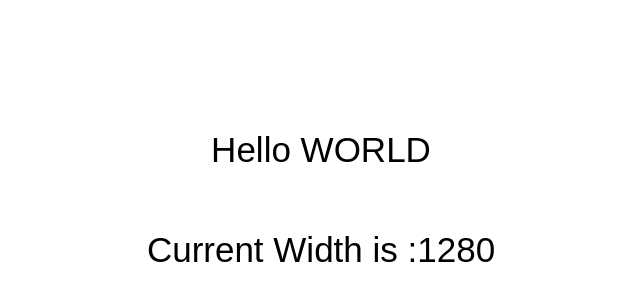
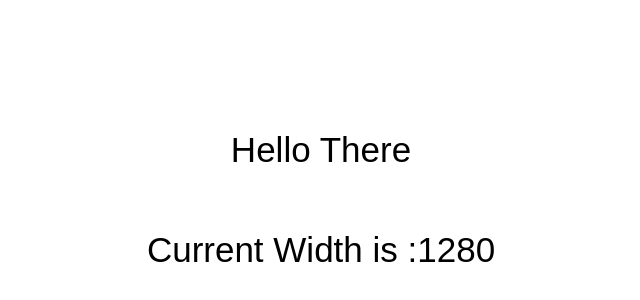
Before and after one commit to thakuramitt/NoviceProjectOnSCSS, a plain HTML site: page index.html in a window 1280 px wide. Shown: the part 250-550 px from the top of the page, without its empty margins (319-959 px from the left). Drawn offline with Linux system fonts and the light colour scheme.

Commit message:
Update index.html

```diff
--- a/index.html
+++ b/index.html
@@ -9,7 +9,7 @@
 </head>
 <body>
 <div class="container">
-    <div class="text">Hello WORLD</div>
+    <div class="text">Hello There</div>
 </div>
 <div id="size"></div>
 
```
